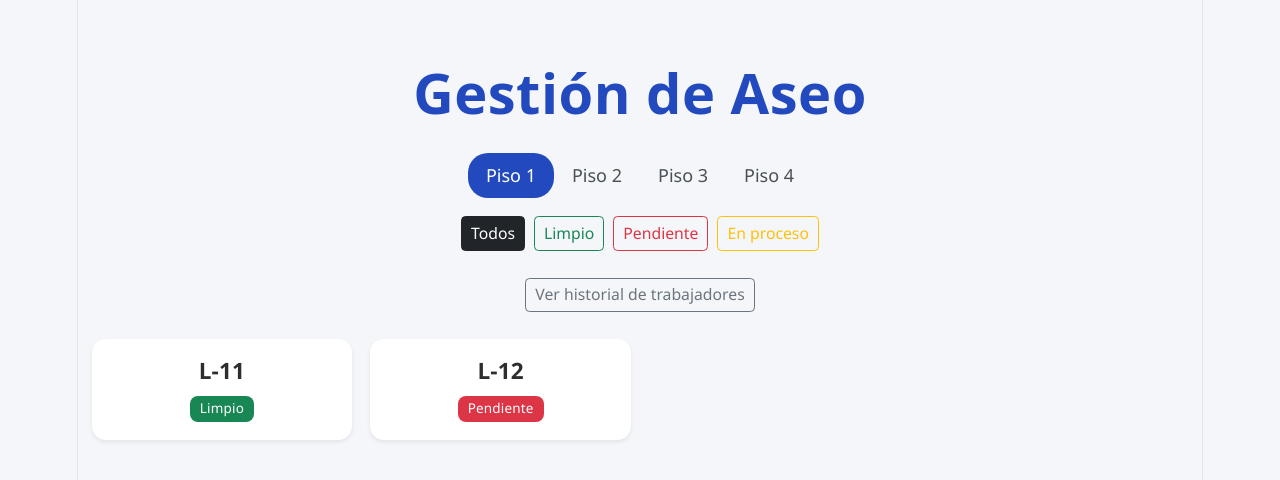
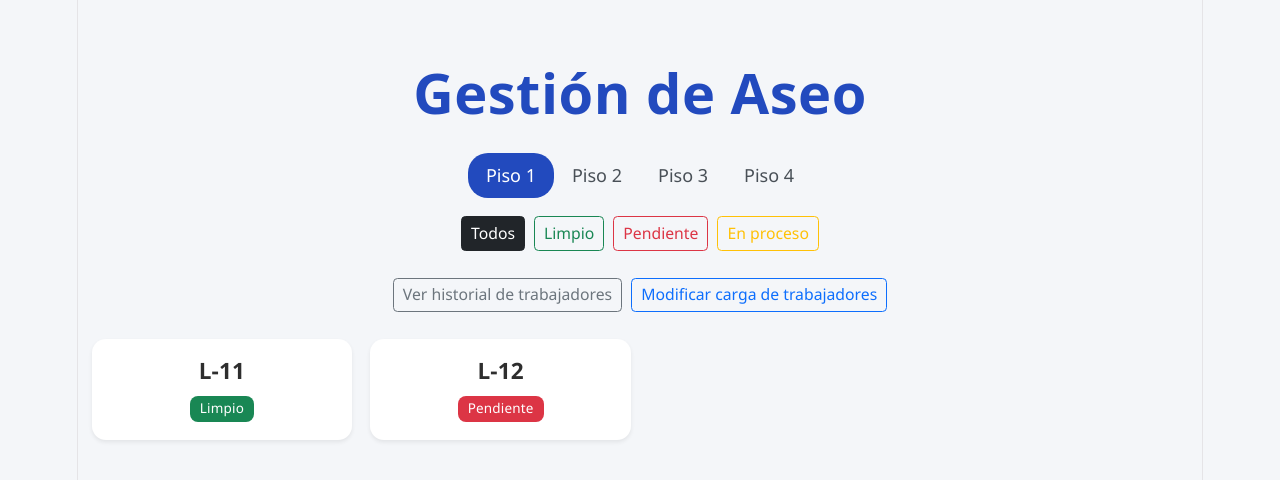
Before and after one commit to benjaminanv/Gestion_Aseo, a React (Vite) app: page / in a window 1280 px wide. Shown: the top 480 px of the page. Built offline with nearby package versions, Linux system fonts and the light colour scheme.

Commit message:
actualizacion de asignarTrabajadores

```diff
--- a/src/components/AsignarTrabajadores.jsx
+++ b/src/components/AsignarTrabajadores.jsx
@@ -1,24 +1,25 @@
-import { Trabajador } from '../data/trabajador'
-
-function AsignarTrabajadores({ salas, onAlternarTrabajador }) {
+function AsignarTrabajadores({ trabajadores, salas, onAlternarTrabajador }) {
     return (
       <div className="row g-3">
-      {salas.map((sala) => (
-        <div className="col-12 col-md-6" key={sala.idSala}>
+        {trabajadores.map((trab) => (
+          <div className="col-12 col-md-6" key={trab.idTrabajador}>
             <div className="card shadow-sm h-100">
               <div className="card-body">
-              <h5 className="card-title mb-3">{sala.numero}</h5>
+                <h5 className="card-title mb-1">{trab.nombre}</h5>
+                <p className="text-muted small mb-3">
+                  Turno: {trab.inicioturno} - {trab.finturno}
+                </p>
                 <div className="d-flex flex-wrap gap-2">
-                {Trabajador.map((trab) => {
-                  const estaAsignado = sala.trabajador.includes(trab.idTrabajador)
+                  {salas.map((sala) => {
+                    const estaAsignada = sala.trabajador.includes(trab.idTrabajador)
                     return (
                       <button
-                      key={trab.idTrabajador}
+                        key={sala.idSala}
                         type="button"
-                      className={`btn btn-sm ${estaAsignado ? 'btn-primary' : 'btn-outline-secondary'}`}
+                        className={`btn btn-sm ${estaAsignada ? 'btn-primary' : 'btn-outline-secondary'}`}
                         onClick={() => onAlternarTrabajador(sala.idSala, trab.idTrabajador)}
                       >
-                      {trab.nombre}
+                        {sala.numero}
                       </button>
                     )
                   })}
--- a/src/components/ListaSalas.jsx
+++ b/src/components/ListaSalas.jsx
@@ -6,6 +6,8 @@ import TrabajadorTag from './TrabajadorTag'
 import HistorialTrabajadores from './HistorialTrabajadores'
 import { colorEstado, nombreEstado } from '../utils'
 import { Trabajador } from '../data/trabajador'
+import AsignarTrabajadores from './AsignarTrabajadores'
+
 
 function formatearFechaHoraActual() {
   const ahora = new Date()
@@ -150,16 +152,22 @@ function ListaSalas() {
             </div>
           )}
 
-          <div className="text-center mb-4">
-            <button
-              className="btn btn-outline-secondary btn-sm"
-              onClick={() => setVistaActiva(vistaActiva === 'salas' ? 'trabajadores' : 'salas')}
-            >
-              {vistaActiva === 'salas' ? 'Ver historial de trabajadores' : 'Volver a salas'}
-            </button>
-          </div>
+      <div className="text-center mb-4 d-flex justify-content-center gap-2">
+       <button
+         className="btn btn-outline-secondary btn-sm"
+           onClick={() => setVistaActiva(vistaActiva === 'trabajadores' ? 'salas' : 'trabajadores')}
+           >
+           {vistaActiva === 'trabajadores' ? 'Volver a salas' : 'Ver historial de trabajadores'}
+          </button>
+              <button
+         className="btn btn-outline-primary btn-sm"
+              onClick={() => setVistaActiva(vistaActiva === 'asignar' ? 'salas' : 'asignar')}
+               >
+    {vistaActiva === 'asignar' ? 'Volver a salas' : 'Modificar carga de trabajadores'}
+               </button>
+</div>
 
-          {vistaActiva === 'salas' ? (
+{vistaActiva === 'salas' && (
             <>
               <div className="row g-3">
                 {salasFiltradas.map((sala) => {
@@ -198,8 +206,17 @@ function ListaSalas() {
                 <p className="text-center text-muted mt-4">No hay salas con ese filtro.</p>
               )}
             </>
-          ) : (
+          )}
+
+          {vistaActiva === 'trabajadores' && (
             <HistorialTrabajadores salas={listaSalas} />
+          )}
+
+          {vistaActiva === 'asignar' && (
+            <AsignarTrabajadores
+              salas={listaSalas.filter((sala) => sala.piso === pisoActivo)}
+              onAlternarTrabajador={alternarTrabajadorEnSala}
+            />
           )}
 
           {salaSeleccionada && (
```
Lines whose indentation alone changed are shown as unchanged.
